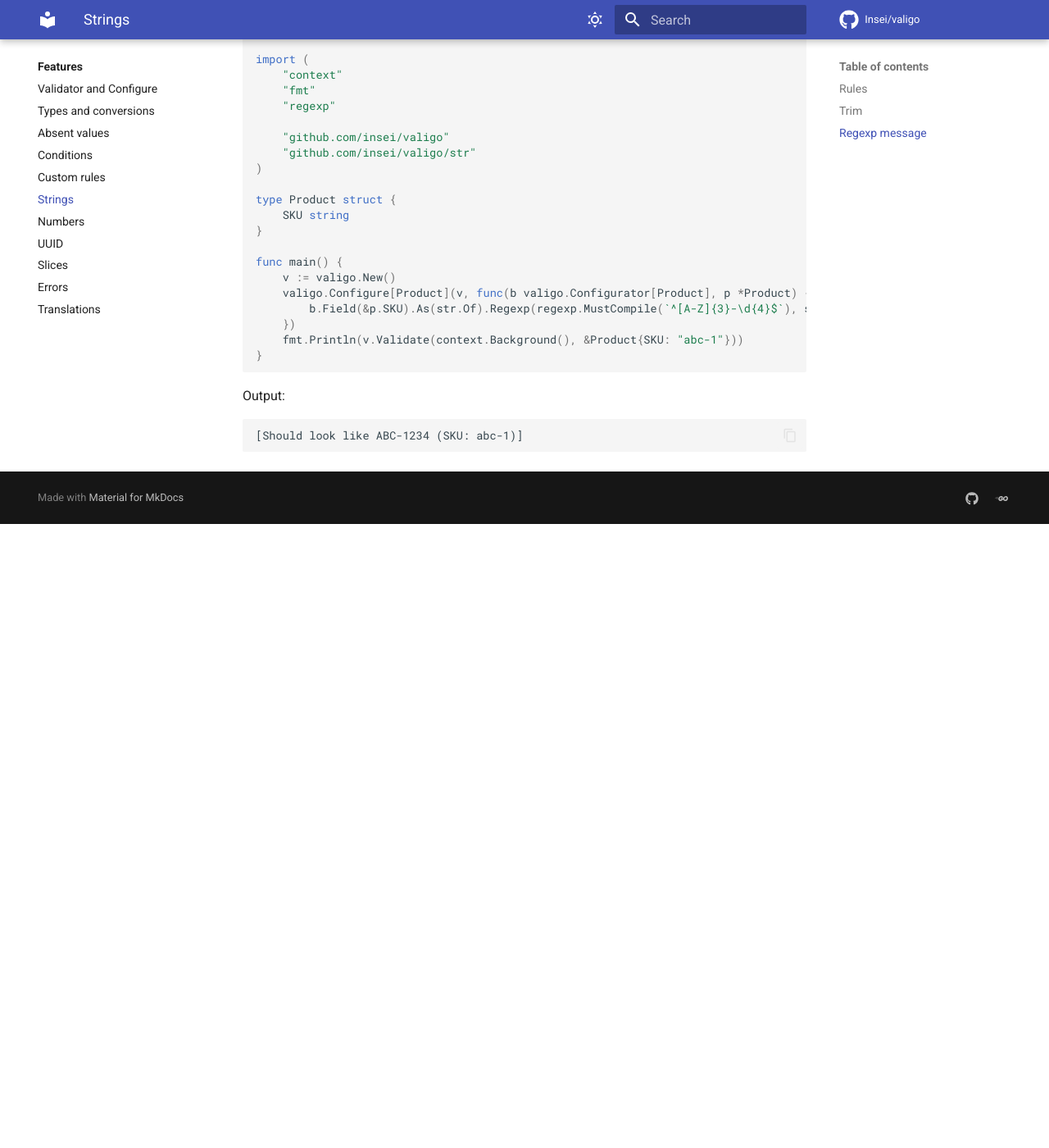
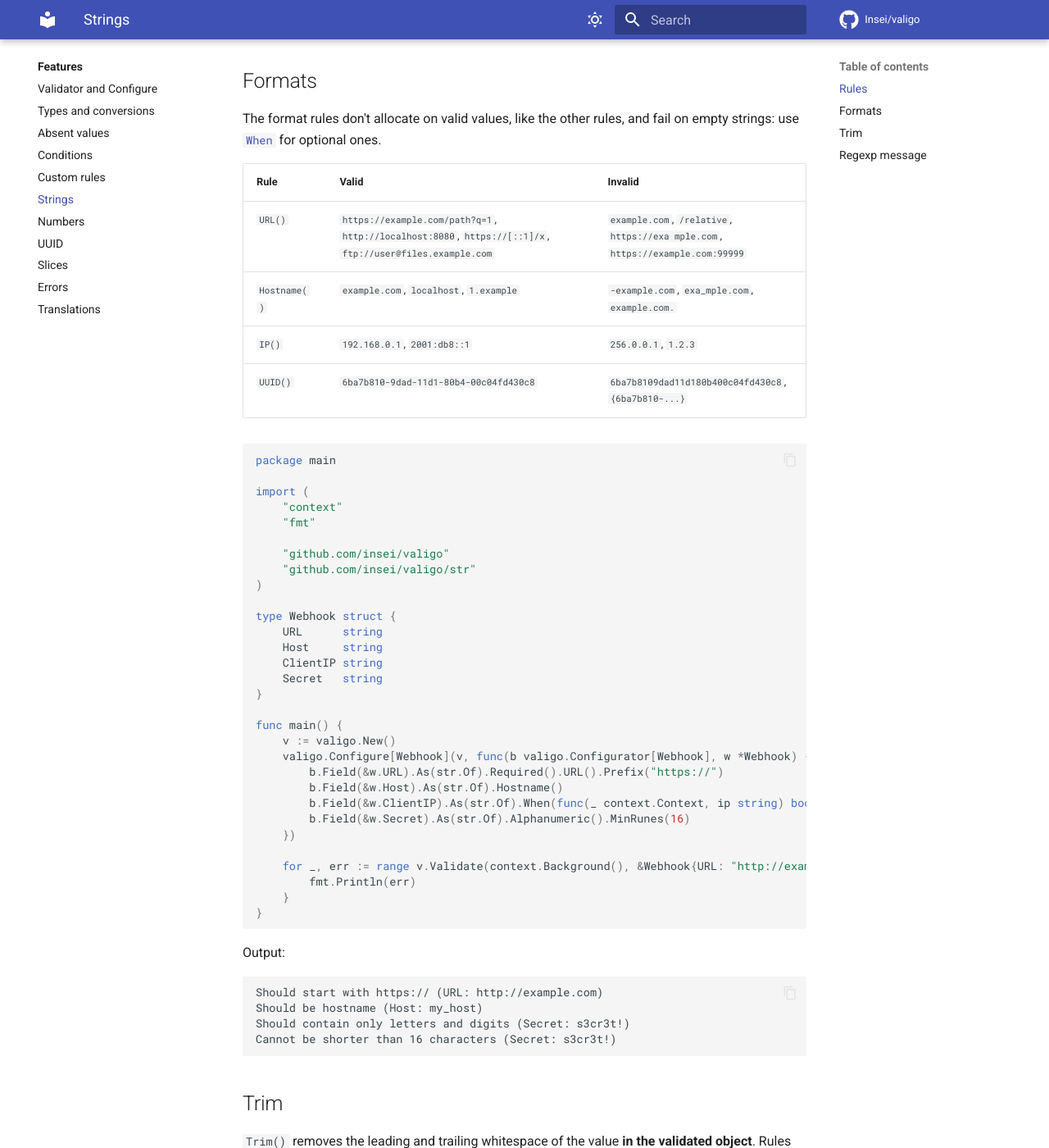
Before and after one commit to Insei/valigo, an MkDocs documentation site: the page built from docs/features/strings.md, in a window 1280 px wide and 1400 px high, scrolled down 1693 px. Shown: the whole window at 82% size. Built offline with MkDocs 1.6.1 and Material for MkDocs 9.7.7, drawn with Linux system fonts in a browser that asks for light colours; comment, search, counter and statistics services are not loaded; the version menu is left out; before the commit the page ends 2332 px from its top, so only the background shows below that; some of the changed text lies outside the part shown.

Commit message:
docs: describe the string formats

````diff
--- a/docs/features/strings.md
+++ b/docs/features/strings.md
@@ -27,15 +27,76 @@ b.Slice(&u.Emails).As(str.Slice).MaxLen(3).Email()
 | Rule | Fails when | Message |
 |---|---|---|
 | `Required()` | the value is absent or empty | Should be fulfilled |
-| `MinLen(n)` | the length is less than `n` | Cannot be shorter than %d characters |
-| `MaxLen(n)` | the length is greater than `n` | Cannot be longer than %d characters |
+| `MinLen(n)` | the length in bytes is less than `n` | Cannot be shorter than %d characters |
+| `MaxLen(n)` | the length in bytes is greater than `n` | Cannot be longer than %d characters |
+| `MinRunes(n)` | the number of characters (runes) is less than `n` | Cannot be shorter than %d characters |
+| `MaxRunes(n)` | the number of characters (runes) is greater than `n` | Cannot be longer than %d characters |
 | `AnyOf(values...)` | the value isn't one of `values` | Only %s values is allowed |
+| `Prefix(s)`, `Suffix(s)`, `Contains(s)` | the value doesn't start with, end with or contain `s` | Should start with %s, Should end with %s, Should contain %s |
 | `Regexp(re, opts...)` | the value doesn't match `re` | Doesn't match required regexp pattern |
 | `Email()` | the value isn't an email address | Should be email address |
+| `URL()` | the value isn't an absolute URL with a scheme and a host | Should be URL |
+| `IP()`, `IPv4()`, `IPv6()` | the value isn't an IP address of the version | Should be IP address, Should be IPv4 address, Should be IPv6 address |
+| `Hostname()` | the value isn't a hostname by RFC 1123 | Should be hostname |
+| `UUID()` | the value isn't a UUID in the canonical form, any case | Should be UUID |
+| `Alphanumeric()` | the value is empty or has characters other than ASCII letters and digits | Should contain only letters and digits |
 | `Custom(fn)` | `fn` returns errors | your messages, see [Custom rules](custom.md) |
 | `When(fn)` | — | the next rules are applied only if `fn` returns true, see [Conditions](conditions.md) |
 
-The lengths are in bytes, like `len`: `"яя"` has the length 4.
+`MinLen` and `MaxLen` count bytes, like `len`: `"яя"` has the length 4. `MinRunes` and `MaxRunes` count characters: `"яя"` has 2.
+
+## Formats
+
+The format rules don't allocate on valid values, like the other rules, and fail on empty strings: use [`When`](conditions.md#when-on-a-field) for optional ones.
+
+| Rule | Valid | Invalid |
+|---|---|---|
+| `URL()` | `https://example.com/path?q=1`, `http://localhost:8080`, `https://[::1]/x`, `ftp://user@files.example.com` | `example.com`, `/relative`, `https://exa mple.com`, `https://example.com:99999` |
+| `Hostname()` | `example.com`, `localhost`, `1.example` | `-example.com`, `exa_mple.com`, `example.com.` |
+| `IP()` | `192.168.0.1`, `2001:db8::1` | `256.0.0.1`, `1.2.3` |
+| `UUID()` | `6ba7b810-9dad-11d1-80b4-00c04fd430c8` | `6ba7b8109dad11d180b400c04fd430c8`, `{6ba7b810-...}` |
+
+```go
+package main
+
+import (
+	"context"
+	"fmt"
+
+	"github.com/insei/valigo"
+	"github.com/insei/valigo/str"
+)
+
+type Webhook struct {
+	URL      string
+	Host     string
+	ClientIP string
+	Secret   string
+}
+
+func main() {
+	v := valigo.New()
+	valigo.Configure[Webhook](v, func(b valigo.Configurator[Webhook], w *Webhook) {
+		b.Field(&w.URL).As(str.Of).Required().URL().Prefix("https://")
+		b.Field(&w.Host).As(str.Of).Hostname()
+		b.Field(&w.ClientIP).As(str.Of).When(func(_ context.Context, ip string) bool { return ip != "" }).IP()
+		b.Field(&w.Secret).As(str.Of).Alphanumeric().MinRunes(16)
+	})
+
+	for _, err := range v.Validate(context.Background(), &Webhook{URL: "http://example.com", Host: "my_host", Secret: "s3cr3t!"}) {
+		fmt.Println(err)
+	}
+}
+```
+
+Output:
+
+```text
+Should start with https:// (URL: http://example.com)
+Should be hostname (Host: my_host)
+Should contain only letters and digits (Secret: s3cr3t!)
+Cannot be shorter than 16 characters (Secret: s3cr3t!)
+```
 
 ## Trim
 
````
Also changed, not shown: docs/features/index.md (+1 -1 lines), skills/valigo/SKILL.md (+1 -1 lines).
